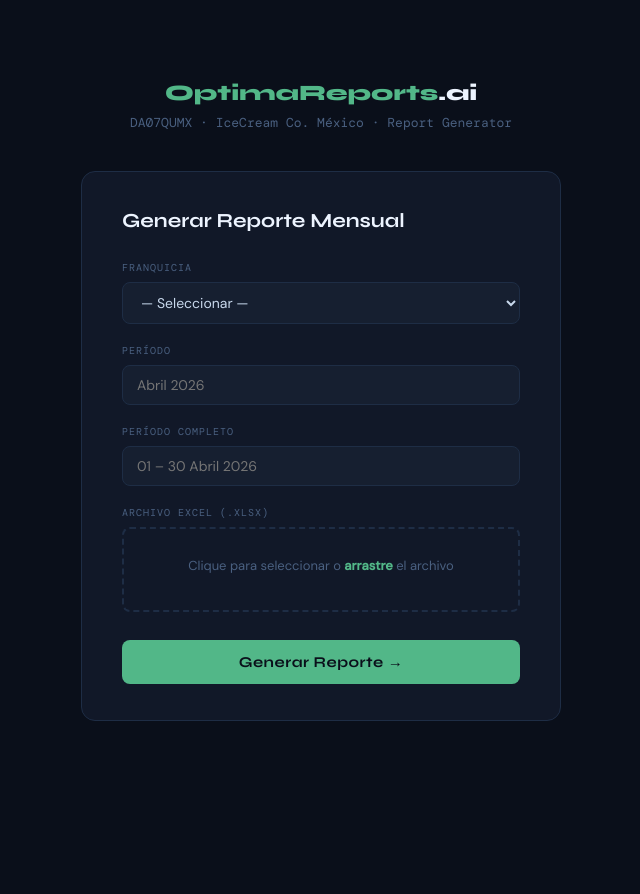
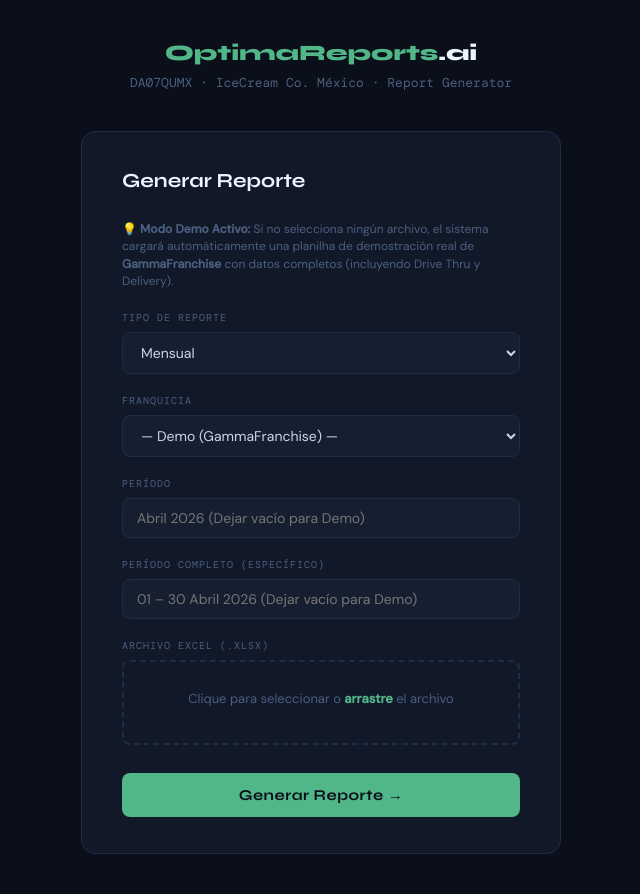
Before and after one commit to DigoRM/AutomateReports-PDF-PPT, a Flask app: page / in a window 1280 px wide. Shown: the whole page, without its empty margins (319-959 px from the left). Before the commit the page ends 721 px from the top, so only its background shows below. Run offline with Flask 3, Linux system fonts and the light colour scheme.

Commit message:
feat: make excel upload optional, add report_type dropdown, fallback to sample.xlsx with drive thru data

```diff
--- a/IceCream Co._ReportsAuto/optimareports-app/app.py
+++ b/IceCream Co._ReportsAuto/optimareports-app/app.py
@@ -23,37 +23,52 @@ def index():
 
 @app.route('/generate', methods=['POST'])
 def generate():
-    # Validações
-    if 'excel' not in request.files:
-        return 'Arquivo Excel não enviado', 400
-
-    file      = request.files['excel']
     franchise = request.form.get('franchise', '')
     period    = request.form.get('period', '')
-    period_long = request.form.get('period_long', f'01 – 30 {period}')
+    period_long = request.form.get('period_long', '')
+    report_type = request.form.get('report_type', 'Mensual')
+
+    # Default values if not specified
+    if not franchise:
+        franchise = 'GammaFranchise'
+    if not period:
+        period = 'Abril 2026'
+    if not period_long:
+        period_long = f'01 – 30 {period}'
 
     if franchise not in FRANCHISES:
         return f'Franquia inválida: {franchise}', 400
 
-    if not file.filename.endswith('.xlsx'):
-        return 'Apenas arquivos .xlsx são aceitos', 400
+    # Check if file was uploaded
+    file_uploaded = False
+    if 'excel' in request.files:
+        file = request.files['excel']
+        if file.filename != '':
+            file_uploaded = True
 
-    # Verificar disponibilidade do mês
-    if period not in AVAILABLE_MONTHS.get(franchise, []):
-        # Aviso mas não bloqueia — pode ser um mês novo
-        pass
+    if not file_uploaded:
+        # Fallback to local sample.xlsx
+        sample_path = os.path.join(os.path.dirname(__file__), 'sample.xlsx')
+        if not os.path.exists(sample_path):
+            return 'Arquivo de demonstração não encontrado no servidor', 500
+        try:
+            data = parse_franchise(sample_path, franchise, period, period_long)
+        except Exception as e:
+            return f'Erro ao processar arquivo de demonstração: {str(e)}', 500
+    else:
+        if not file.filename.endswith('.xlsx'):
+            return 'Apenas arquivos .xlsx são aceitos', 400
 
-    # Salvar temporariamente e parsear
-    tmp = tempfile.NamedTemporaryFile(suffix='.xlsx', delete=False)
-    tmp.close()
-    file.save(tmp.name)
-
-    try:
-        data = parse_franchise(tmp.name, franchise, period, period_long)
-    except Exception as e:
-        return f'Erro ao processar o arquivo: {str(e)}', 500
-    finally:
-        os.unlink(tmp.name)
+        # Save temporarily and parse
+        tmp = tempfile.NamedTemporaryFile(suffix='.xlsx', delete=False)
+        tmp.close()
+        file.save(tmp.name)
+        try:
+            data = parse_franchise(tmp.name, franchise, period, period_long)
+        except Exception as e:
+            return f'Erro ao processar o arquivo: {str(e)}', 500
+        finally:
+            os.unlink(tmp.name)
 
     return render_template(
         'dashboard.html',
@@ -61,6 +76,7 @@ def generate():
         franchise=franchise,
         period=period,
         n_stores=data['n_stores'],
+        report_type=report_type,
     )
 
 @app.route('/export_pdf', methods=['POST'])
@@ -70,6 +86,7 @@ def export_pdf():
     data_json = request.form.get('data_json', '{}')
     n_stores = request.form.get('n_stores', 0)
     theme = request.form.get('theme', 'dark')
+    report_type = request.form.get('report_type', 'Mensual')
 
     # Render the HTML template
     html_content = render_template(
@@ -77,7 +94,8 @@ def export_pdf():
         DATA_JSON=data_json,
         franchise=franchise,
         period=period,
-        n_stores=n_stores
+        n_stores=n_stores,
+        report_type=report_type
     )
 
     # Inject Playwright helper script to make all tabs visible and draw them
@@ -157,6 +175,7 @@ def export_pptx():
     data_json = request.form.get('data_json', '{}')
     n_stores = request.form.get('n_stores', 0)
     theme = request.form.get('theme', 'dark')
+    report_type = request.form.get('report_type', 'Mensual')
 
     # Render the HTML template
     html_content = render_template(
@@ -164,7 +183,8 @@ def export_pptx():
         DATA_JSON=data_json,
         franchise=franchise,
         period=period,
-        n_stores=n_stores
+        n_stores=n_stores,
+        report_type=report_type
     )
 
     # Force pdf-mode class on body
--- a/IceCream Co._ReportsAuto/optimareports-app/templates/dashboard.html
+++ b/IceCream Co._ReportsAuto/optimareports-app/templates/dashboard.html
@@ -383,6 +383,7 @@ body.pdf-mode .speed-rr-val {
   <input type="hidden" name="franchise" value="{{ franchise }}">
   <input type="hidden" name="period" value="{{ period }}">
   <input type="hidden" name="n_stores" value="{{ n_stores }}">
+  <input type="hidden" name="report_type" value="{{ report_type }}">
   <input type="hidden" id="dataJsonInput" name="data_json">
   <input type="hidden" id="themeInput" name="theme" value="dark">
 </form>
@@ -391,7 +392,7 @@ body.pdf-mode .speed-rr-val {
 <div class="topbar">
   <div class="logo">OptimaReports<span>.ai</span></div>
   <div class="top-code">DA07QUMX</div>
-  <div class="top-meta">IceCream Co. México · {{ franchise }} · {{ n_stores }} Tiendas · {{ period }}</div>
+  <div class="top-meta">IceCream Co. México · Reporte {{ report_type }} · {{ franchise }} · {{ n_stores }} Tiendas · {{ period }}</div>
   <div class="topbar-right">
     <div class="top-meta" id="clock"></div>
     <button class="btn-theme" onclick="toggleTheme()" style="background:transparent;border:1px solid var(--border);color:var(--text);border-radius:6px;padding:6px 12px;font-size:12px;font-family:'Syne',sans-serif;font-weight:700;cursor:pointer;display:flex;align-items:center;gap:6px;transition:all 0.2s;"><span id="theme-icon">☀️</span> <span id="theme-text">Claro</span></button>
--- a/IceCream Co._ReportsAuto/optimareports-app/templates/index.html
+++ b/IceCream Co._ReportsAuto/optimareports-app/templates/index.html
@@ -34,13 +34,26 @@ select:focus,input:focus{border-color:var(--ce);}
 <div class="subtitle">DA07QUMX · IceCream Co. México · Report Generator</div>
 
 <div class="form-card">
-  <div class="form-title">Generar Reporte Mensual</div>
+  <div class="form-title">Generar Reporte</div>
+  <div style="font-size:12px; color:var(--muted); margin-bottom:20px; line-height:1.45;">
+    <strong>💡 Modo Demo Activo:</strong> Si no selecciona ningún archivo, el sistema cargará automáticamente una planilha de demostración real de <strong>GammaFranchise</strong> con datos completos (incluyendo Drive Thru y Delivery).
+  </div>
   <form action="/generate" method="POST" enctype="multipart/form-data" id="reportForm">
 
     <div class="field">
+      <label>Tipo de Reporte</label>
+      <select name="report_type" id="reportTypeSelect">
+        <option value="Semanal">Semanal</option>
+        <option value="Mensual" selected>Mensual</option>
+        <option value="Semestral">Semestral</option>
+        <option value="Anual">Anual</option>
+      </select>
+    </div>
+
+    <div class="field">
       <label>Franquicia</label>
-      <select name="franchise" id="franchiseSelect" required>
-        <option value="">— Seleccionar —</option>
+      <select name="franchise" id="franchiseSelect">
+        <option value="">— Demo (GammaFranchise) —</option>
         {% for f in franchises %}
         <option value="{{ f }}">{{ f }}</option>
         {% endfor %}
@@ -49,18 +62,18 @@ select:focus,input:focus{border-color:var(--ce);}
 
     <div class="field">
       <label>Período</label>
-      <input type="text" name="period" placeholder="Abril 2026" required />
+      <input type="text" name="period" placeholder="Abril 2026 (Dejar vacío para Demo)" />
     </div>
 
     <div class="field">
-      <label>Período completo</label>
-      <input type="text" name="period_long" placeholder="01 – 30 Abril 2026" required />
+      <label>Período completo (específico)</label>
+      <input type="text" name="period_long" placeholder="01 – 30 Abril 2026 (Dejar vacío para Demo)" />
     </div>
 
     <div class="field">
       <label>Archivo Excel (.xlsx)</label>
       <div class="file-area" onclick="document.getElementById('fileInput').click()">
-        <input type="file" id="fileInput" name="excel" accept=".xlsx" required
+        <input type="file" id="fileInput" name="excel" accept=".xlsx"
                onchange="document.getElementById('fileName').textContent=this.files[0]?.name||''">
         <div class="file-label">Clique para seleccionar o <strong>arrastre</strong> el archivo</div>
         <div class="file-name" id="fileName"></div>
```
Also changed, not shown: 1 other file.
